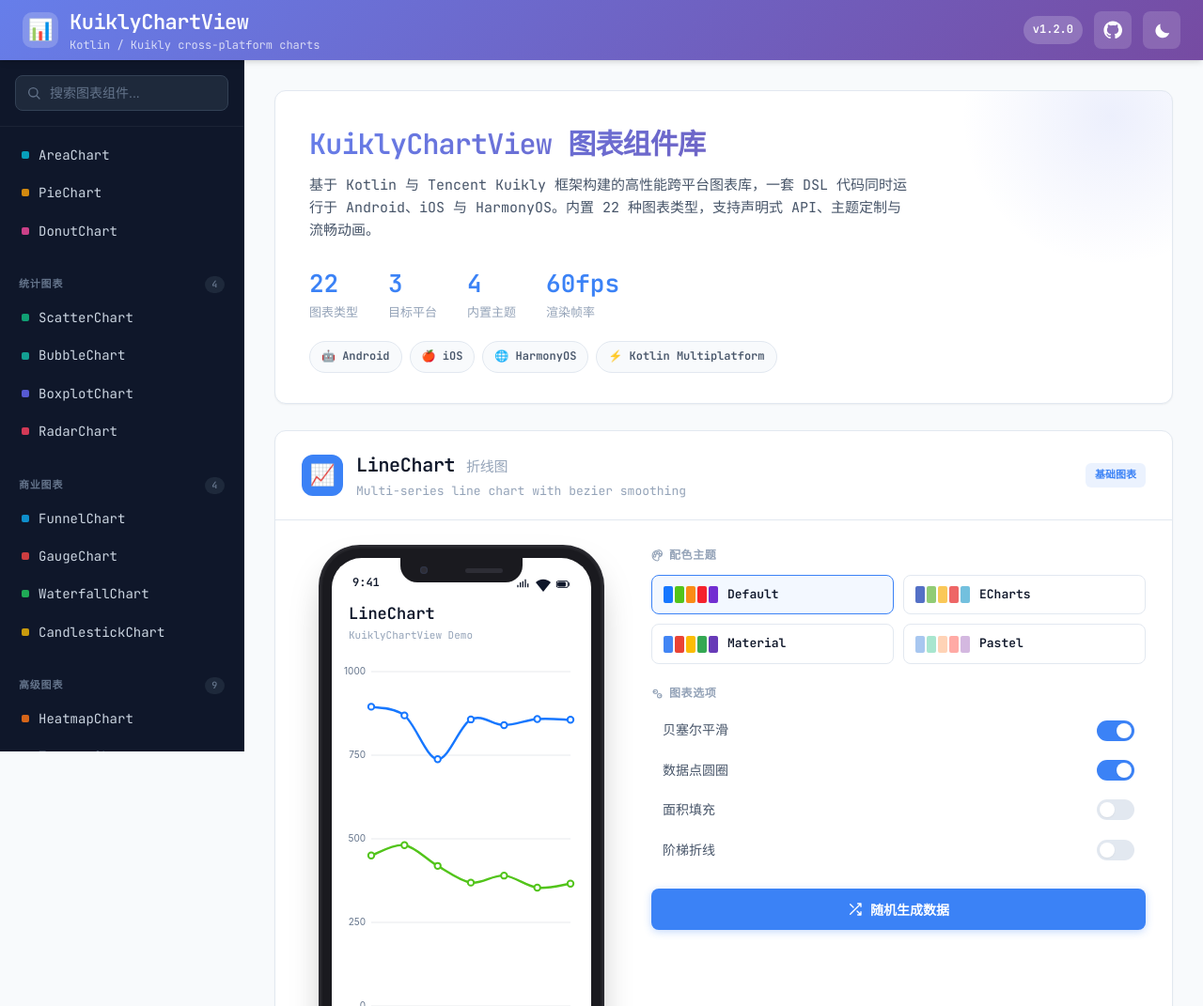
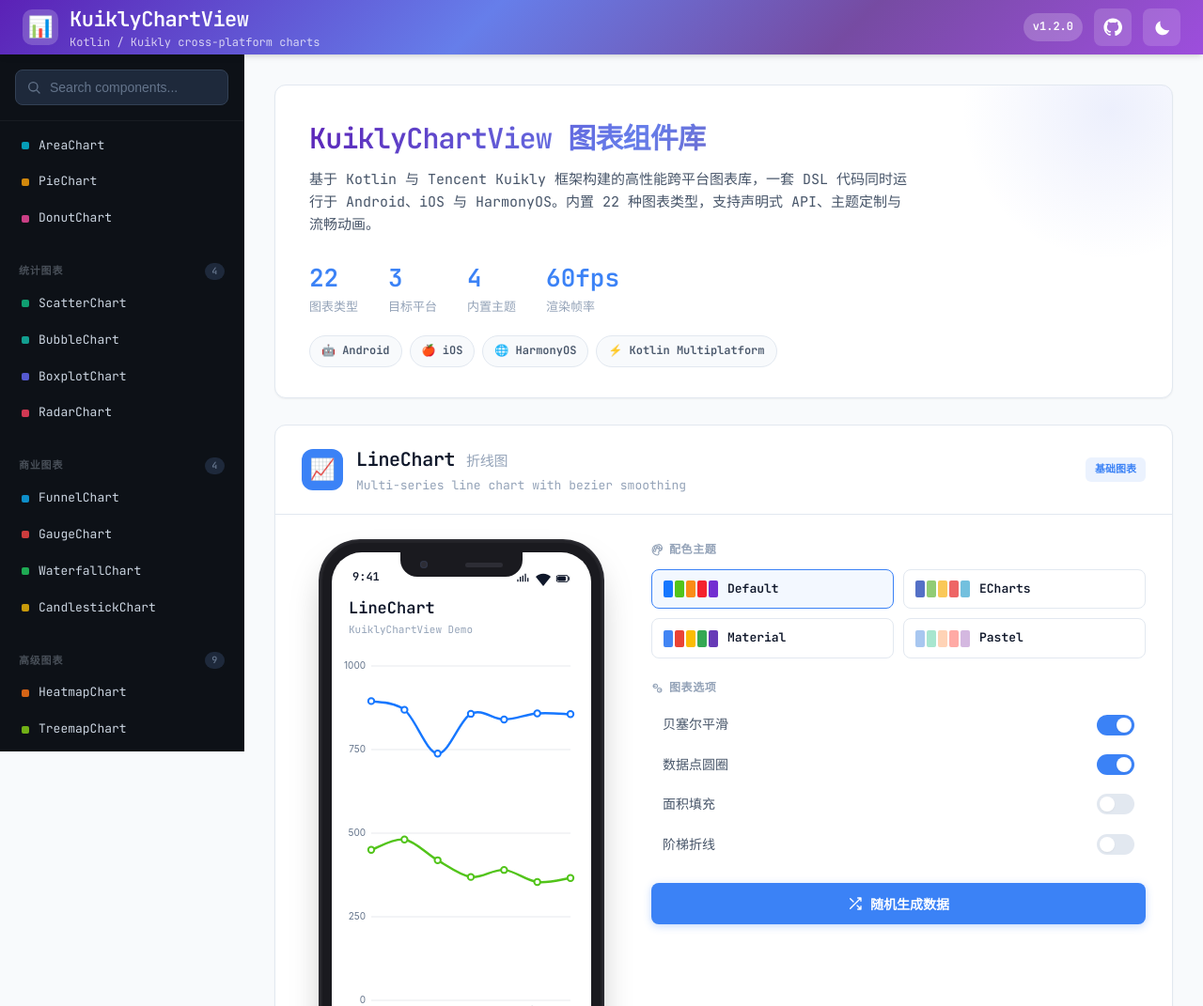
Before and after one commit to Lfan-ke/KuiklyChartView, a website: page docs/index.html in a window 1280 px wide. Shown: the top 1071 px of the page at 94% size. Drawn offline with Linux system fonts and the light colour scheme.

Commit message:
style: unified sidebar, card hover, richer gradient, scroll-to-top
Signed-off-by: 林晨 (Leo Cheng) <leo-cheng@vip.qq.com>

```diff
--- a/docs/index.html
+++ b/docs/index.html
@@ -12,7 +12,7 @@
    KuiklyChartView Showcase - Design System
    ============================================================ */
 :root {
-  --sidebar-bg: #0f172a;
+  --sidebar-bg: #0d1117;
   --sidebar-active: #1e3a5f;
   --sidebar-text: #cbd5e1;
   --sidebar-text-dim: #64748b;
@@ -25,7 +25,7 @@
   --text-secondary: #475569;
   --text-muted: #94a3b8;
   --border: #e2e8f0;
-  --header-gradient: linear-gradient(135deg, #667eea 0%, #764ba2 100%);
+  --header-gradient: linear-gradient(135deg, #5b21b6 0%, #667eea 40%, #764ba2 70%, #9d4edd 100%);
   --code-bg: #1e1e2e;
   --shadow-sm: 0 1px 2px rgba(0,0,0,0.05);
   --shadow-md: 0 4px 6px -1px rgba(0,0,0,0.1), 0 2px 4px -2px rgba(0,0,0,0.1);
@@ -33,7 +33,7 @@
   --radius: 12px;
   --radius-sm: 8px;
   --sidebar-w: 260px;
-  --topbar-h: 64px;
+  --topbar-h: 58px;
   --transition: 0.2s ease;
 }
 
@@ -187,10 +187,10 @@ body {
   transition: transform 0.28s ease;
 }
 
-.sidebar::-webkit-scrollbar { width: 6px; }
+.sidebar::-webkit-scrollbar { width: 4px; }
 .sidebar::-webkit-scrollbar-thumb {
-  background: #334155;
-  border-radius: 3px;
+  background: #21262d;
+  border-radius: 2px;
 }
 .sidebar::-webkit-scrollbar-track { background: transparent; }
 
@@ -239,7 +239,7 @@ body {
 }
 
 .sidebar .nav-group-title {
-  color: var(--sidebar-text-dim);
+  color: #484f58;
   font-size: 11px;
   font-weight: 700;
   text-transform: uppercase;
@@ -265,10 +265,12 @@ body {
   gap: 10px;
   padding: 9px 20px;
   color: var(--sidebar-text);
-  font-size: 14px;
+  font-size: 13px;
   cursor: pointer;
   text-decoration: none;
   border-left: 3px solid transparent;
+  border-radius: 0 6px 6px 0;
+  margin-right: 6px;
   transition: background var(--transition), color var(--transition), border-color var(--transition);
 }
 
@@ -278,10 +280,10 @@ body {
 }
 
 .sidebar .nav-item.active {
-  background: var(--sidebar-active);
-  color: #fff;
+  background: rgba(102,126,234,.18);
+  color: #f0f0ff;
   border-left-color: var(--accent);
-  font-weight: 600;
+  font-weight: 500;
 }
 
 .sidebar .nav-item .dot {
@@ -410,10 +412,10 @@ body {
   box-shadow: var(--shadow-sm);
   scroll-margin-top: calc(var(--topbar-h) + 20px);
   overflow: hidden;
-  transition: box-shadow var(--transition);
-}
-
-.chart-card:hover { box-shadow: var(--shadow-md); }
+  transition: transform 0.2s ease, box-shadow 0.2s ease;
+}
+
+.chart-card:hover { transform: translateY(-2px); box-shadow: 0 8px 24px rgba(0,0,0,0.12); }
 
 .chart-card .card-header {
   padding: 20px 28px;
@@ -928,7 +930,7 @@ body {
   <div class="spacer"></div>
   <div class="actions">
     <span class="version-badge">v1.2.0</span>
-    <a class="icon-btn" href="https://github.com/Tencent/KuiklyUI" target="_blank" rel="noopener" title="GitHub" aria-label="GitHub">
+    <a class="icon-btn" href="https://github.com/Lfan-ke/KuiklyChartView" target="_blank" rel="noopener" title="GitHub" aria-label="GitHub">
       <svg viewBox="0 0 24 24" fill="currentColor"><path d="M12 .5C5.73.5.5 5.73.5 12c0 5.08 3.29 9.39 7.86 10.91.58.11.79-.25.79-.56 0-.28-.01-1.02-.02-2-3.2.7-3.88-1.54-3.88-1.54-.52-1.33-1.28-1.68-1.28-1.68-1.05-.72.08-.7.08-.7 1.16.08 1.77 1.19 1.77 1.19 1.03 1.77 2.7 1.26 3.36.96.1-.75.4-1.26.72-1.55-2.55-.29-5.24-1.28-5.24-5.69 0-1.26.45-2.29 1.19-3.09-.12-.29-.52-1.46.11-3.05 0 0 .97-.31 3.18 1.18a11.1 11.1 0 012.9-.39c.98 0 1.97.13 2.9.39 2.2-1.49 3.17-1.18 3.17-1.18.63 1.59.23 2.76.11 3.05.74.8 1.19 1.83 1.19 3.09 0 4.42-2.69 5.39-5.25 5.68.41.36.78 1.06.78 2.14 0 1.55-.01 2.8-.01 3.18 0 .31.21.68.8.56C20.71 21.39 24 17.08 24 12 24 5.73 18.77.5 12 .5z"/></svg>
     </a>
     <button class="icon-btn" id="themeToggle" title="Toggle theme" aria-label="Toggle theme">
@@ -944,7 +946,7 @@ body {
 <aside class="sidebar" id="sidebar">
   <div class="search-wrap">
     <svg class="search-icon" width="16" height="16" viewBox="0 0 24 24" fill="none" stroke="currentColor" stroke-width="2"><circle cx="11" cy="11" r="7"/><path d="M21 21l-4.3-4.3" stroke-linecap="round"/></svg>
-    <input type="text" class="search-input" id="searchInput" placeholder="搜索图表组件..." autocomplete="off">
+    <input type="text" class="search-input" id="searchInput" placeholder="Search components..." autocomplete="off">
   </div>
   <nav id="navList"></nav>
   <div class="no-results" id="noResults">未找到匹配的组件</div>
@@ -3855,5 +3857,12 @@ if (document.readyState === 'loading') {
   init();
 }
 </script>
+<button id="scroll-top" onclick="window.scrollTo({top:0,behavior:'smooth'})" style="display:none;position:fixed;bottom:24px;right:24px;width:44px;height:44px;border-radius:50%;background:var(--accent);color:#fff;border:none;cursor:pointer;font-size:20px;z-index:200;box-shadow:0 4px 16px rgba(102,126,234,.45);transition:all .2s" title="Back to top">&#8593;</button>
+<script>
+window.addEventListener('scroll',function(){
+  var btn=document.getElementById('scroll-top');
+  if(btn)btn.style.display=window.scrollY>400?'block':'none';
+},{passive:true});
+</script>
 </body>
 </html>
```
